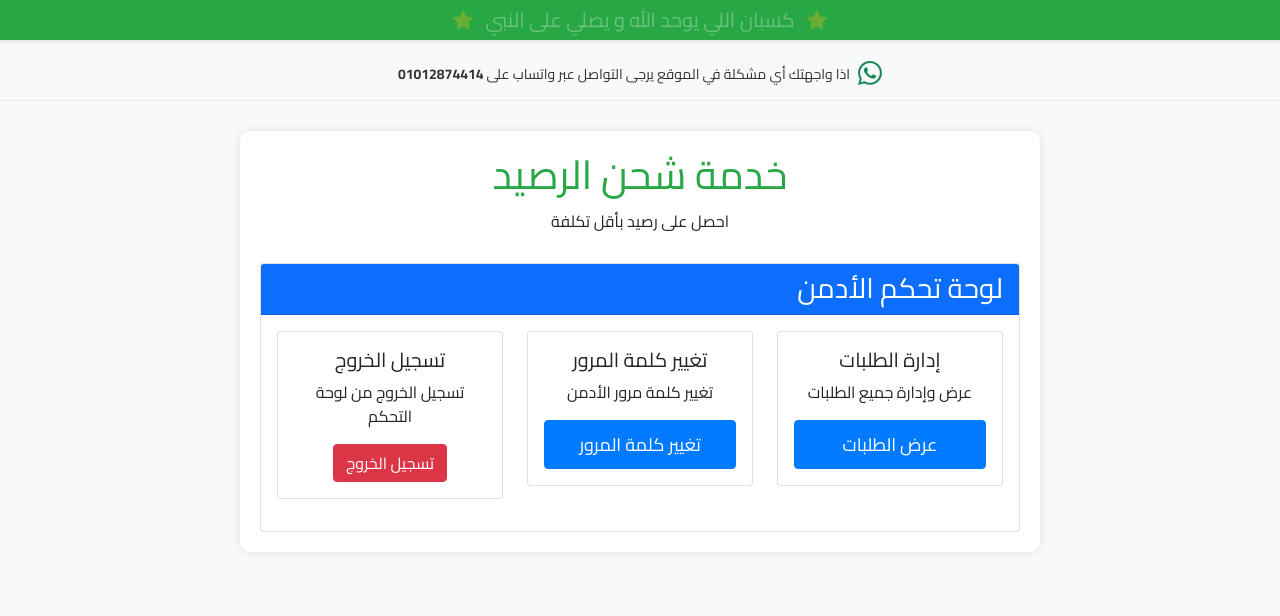
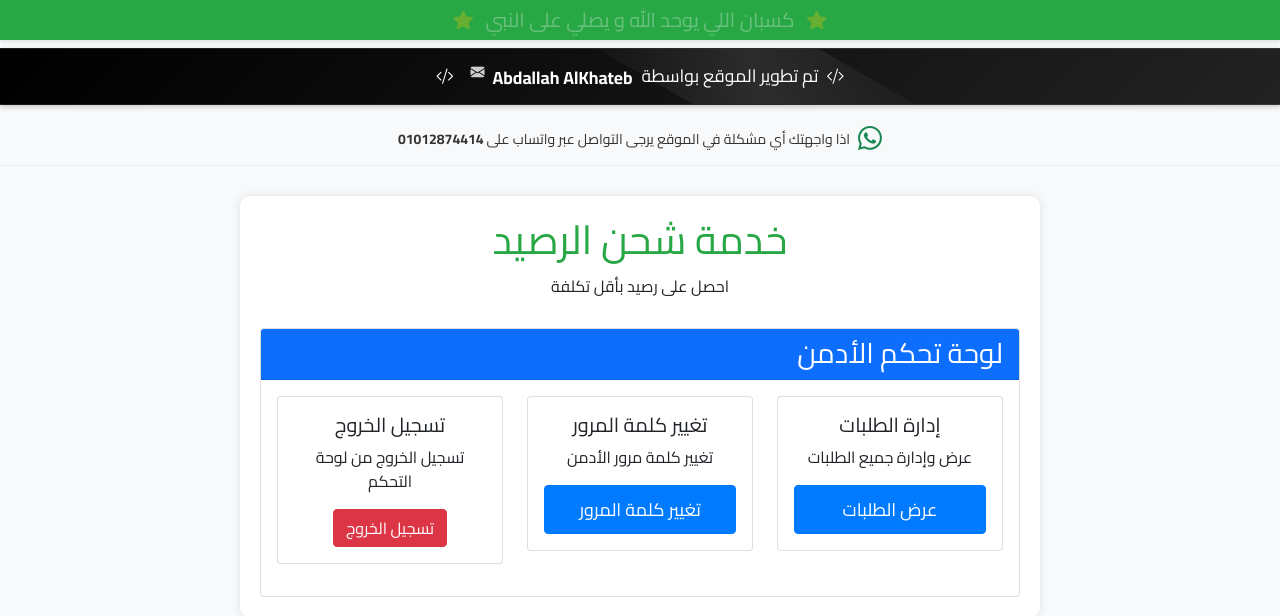
Before and after one commit to 313qa7/dareba, a Flask app: page /admin/dashboard in a window 1280 px wide. Shown: the top 616 px of the page. Run offline with Flask 3, Linux system fonts and the light colour scheme; the visitor is signed in with stand-in values (Sample User, id 1); some libraries are stand-ins or nearby versions.

Commit message:
Update base.html

```diff
--- a/templates/base.html
+++ b/templates/base.html
@@ -53,6 +53,94 @@
     <link rel="stylesheet" href="https://cdnjs.cloudflare.com/ajax/libs/animate.css/4.1.1/animate.min.css">
     <link rel="stylesheet" href="{{ url_for('static', filename='css/style.min.css') }}">
 
+    <style>
+        /* أنماط شريط المطور */
+        .developer-banner {
+            background: linear-gradient(135deg, #000000 0%, #222222 100%);
+            border-top: 1px solid rgba(255,255,255,0.1);
+            border-bottom: 1px solid rgba(255,255,255,0.1);
+            box-shadow: 0 2px 5px rgba(0,0,0,0.2);
+            position: relative;
+            overflow: hidden;
+            color: white;
+        }
+
+        .developer-banner::before {
+            content: '';
+            position: absolute;
+            top: -50%;
+            left: -50%;
+            width: 200%;
+            height: 200%;
+            background: linear-gradient(45deg, transparent 40%, rgba(255, 255, 255, 0.1) 50%, transparent 60%);
+            transform: rotateZ(30deg);
+            animation: shine 3s infinite;
+        }
+
+        .developer-content {
+            font-size: 1.1rem;
+            padding: 5px 0;
+            display: flex;
+            align-items: center;
+            justify-content: center;
+            color: white;
+        }
+
+        .developer-name {
+            color: #ffffff;
+            font-weight: 700;
+            position: relative;
+            display: inline-block;
+            padding: 0 5px;
+            transition: all 0.3s ease;
+            cursor: pointer;
+        }
+
+        .developer-name:hover {
+            transform: scale(1.05);
+            text-shadow: 0 0 5px rgba(255, 255, 255, 0.8);
+        }
+
+        .developer-name::after {
+            content: '';
+            position: absolute;
+            width: 100%;
+            height: 1px;
+            bottom: 0;
+            left: 0;
+            background-color: #ffffff;
+            transform: scaleX(0);
+            transform-origin: bottom right;
+            transition: transform 0.3s ease-out;
+        }
+
+        .developer-name:hover::after {
+            transform: scaleX(1);
+            transform-origin: bottom left;
+        }
+
+        .email-icon {
+            font-size: 0.8em;
+            opacity: 0.8;
+            vertical-align: super;
+            transition: all 0.3s ease;
+        }
+
+        .developer-name:hover .email-icon {
+            opacity: 1;
+            transform: translateY(-2px);
+        }
+
+        @keyframes shine {
+            0% {
+                left: -100%;
+            }
+            100% {
+                left: 100%;
+            }
+        }
+    </style>
+
     {% block head %}{% endblock %}
 </head>
 <body>
@@ -62,6 +150,19 @@
             كسبان اللي يوحد الله و يصلي على النبي
             <i class="bi bi-star-fill text-warning ms-2"></i>
         </h5>
+    </div>
+
+    <!-- Developer Credit Banner -->
+    <div class="developer-banner text-center py-2 mb-2">
+        <div class="developer-content animate__animated animate__fadeIn">
+            <i class="bi bi-code-slash text-white me-2"></i>
+            <span>تم تطوير الموقع بواسطة</span>
+            <a href="mailto:313qa7@gmail.com" class="developer-name ms-1 me-1 text-decoration-none">
+                Abdallah AlKhateb
+                <i class="bi bi-envelope-fill ms-1 email-icon"></i>
+            </a>
+            <i class="bi bi-code-slash text-white ms-2"></i>
+        </div>
     </div>
 
     <div class="support-banner text-center py-2 mb-3">
@@ -137,5 +238,6 @@
       }
     }
     </script>
+
 </body>
 </html>
```
